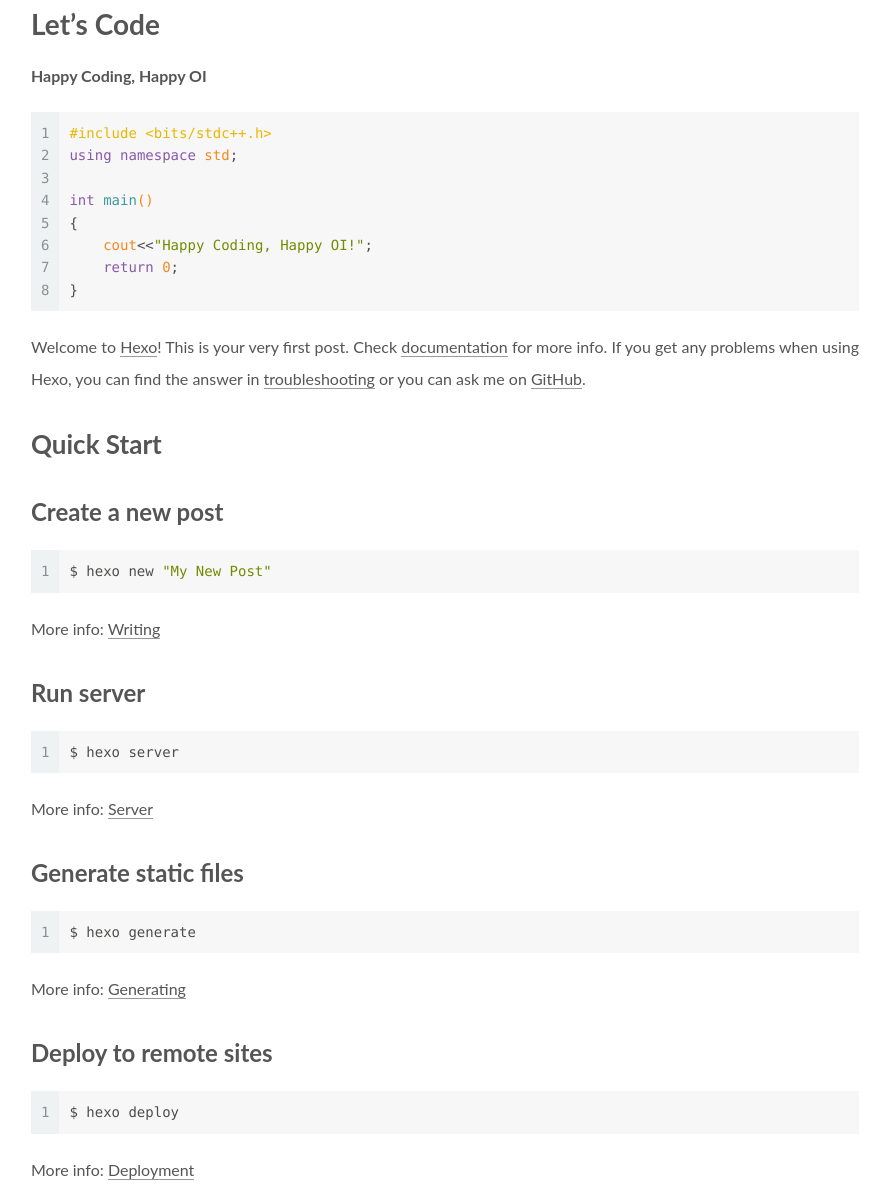
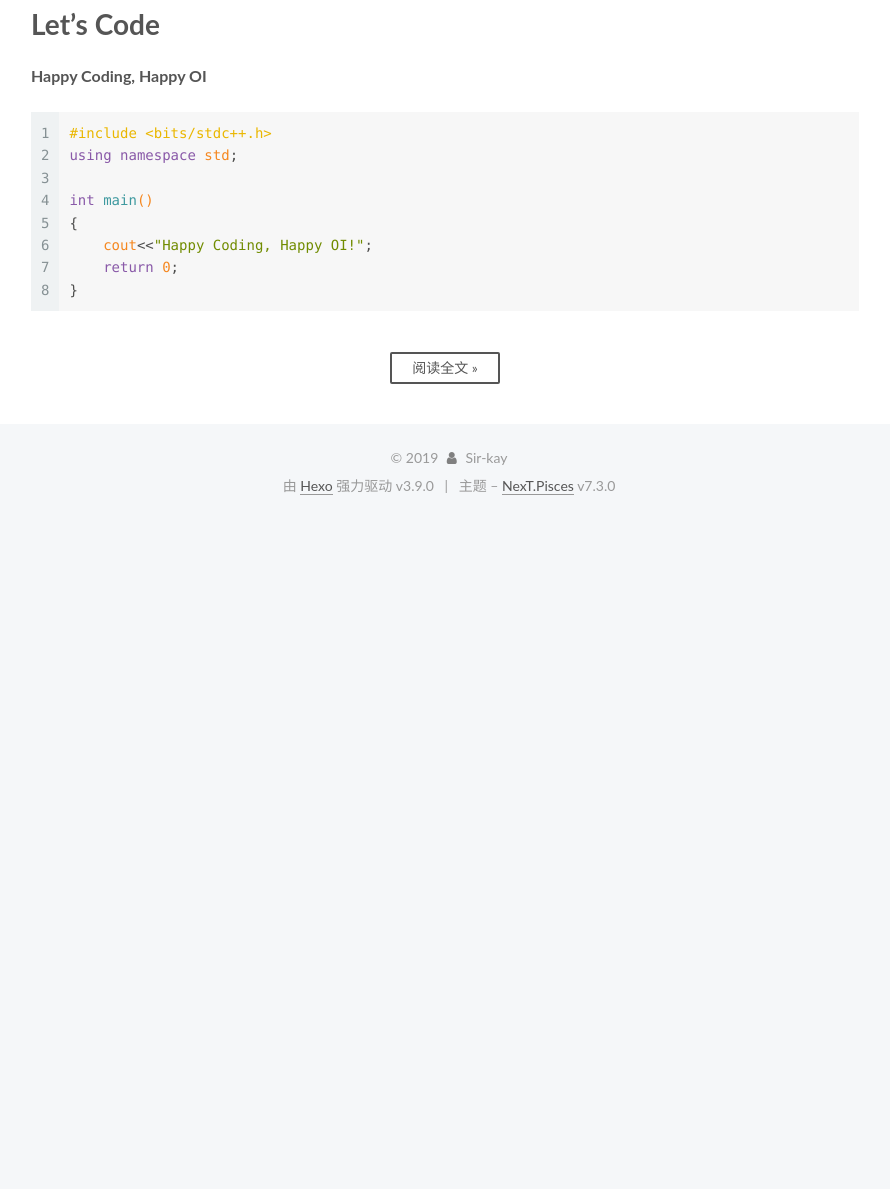
Before and after one commit to Sir-kay/Sir-kay.github.io, a plain HTML site: page index.html in a window 1280 px wide. Shown: the part 762-1951 px from the top of the page, without its empty margins (321-1211 px from the left). After the commit the page ends 1282 px from the top, so only its background shows below. Drawn offline with nearby package versions, Linux system fonts and the light colour scheme; some packages are replaced by stand-ins of ours.

Commit message:
Site updated: 2019-08-12 15:05:58

```diff
--- a/css/main.css
+++ b/css/main.css
@@ -1664,7 +1664,7 @@ pre .javascript .function {
 }
 .links-of-author a::before,
 .links-of-author span.exturl::before {
-  background: #332fff;
+  background: #ff1dff;
   border-radius: 50%;
   content: ' ';
   display: inline-block;
--- a/index.html
+++ b/index.html
@@ -355,7 +355,7 @@
 
 
 
-              <time title="创建时间：2019-08-12 10:11:39 / 修改时间：15:04:29" itemprop="dateCreated datePublished" datetime="2019-08-12T10:11:39+08:00">2019-08-12</time>
+              <time title="创建时间：2019-08-12 10:11:39 / 修改时间：15:05:39" itemprop="dateCreated datePublished" datetime="2019-08-12T10:11:39+08:00">2019-08-12</time>
             </span>
 
 
@@ -374,20 +374,17 @@
     <div class="post-body" itemprop="articleBody">
 
 
+          <h1 id="Let’s-Code"><a href="#Let’s-Code" class="headerlink" title="Let’s Code"></a>Let’s Code</h1><p><strong>Happy Coding, Happy OI</strong></p>
+<figure class="highlight cpp"><table><tr><td class="gutter"><pre><span class="line">1</span><br><span class="line">2</span><br><span class="line">3</span><br><span class="line">4</span><br><span class="line">5</span><br><span class="line">6</span><br><span class="line">7</span><br><span class="line">8</span><br></pre></td><td class="code"><pre><span class="line"><span class="meta">#<span class="meta-keyword">include</span> <span class="meta-string">&lt;bits/stdc++.h&gt;</span></span></span><br><span class="line"><span class="keyword">using</span> <span class="keyword">namespace</span> <span class="built_in">std</span>;</span><br><span class="line"></span><br><span class="line"><span class="function"><span class="keyword">int</span> <span class="title">main</span><span class="params">()</span></span></span><br><span class="line"><span class="function"></span>&#123;</span><br><span class="line">    <span class="built_in">cout</span>&lt;&lt;<span class="string">"Happy Coding, Happy OI!"</span>;</span><br><span class="line">    <span class="keyword">return</span> <span class="number">0</span>;</span><br><span class="line">&#125;</span><br></pre></td></tr></table></figure>
+          <!--noindex-->
 
-            <h1 id="Let’s-Code"><a href="#Let’s-Code" class="headerlink" title="Let’s Code"></a>Let’s Code</h1><p><strong>Happy Coding, Happy OI</strong></p>
-<figure class="highlight cpp"><table><tr><td class="gutter"><pre><span class="line">1</span><br><span class="line">2</span><br><span class="line">3</span><br><span class="line">4</span><br><span class="line">5</span><br><span class="line">6</span><br><span class="line">7</span><br><span class="line">8</span><br></pre></td><td class="code"><pre><span class="line"><span class="meta">#<span class="meta-keyword">include</span> <span class="meta-string">&lt;bits/stdc++.h&gt;</span></span></span><br><span class="line"><span class="keyword">using</span> <span class="keyword">namespace</span> <span class="built_in">std</span>;</span><br><span class="line"></span><br><span class="line"><span class="function"><span class="keyword">int</span> <span class="title">main</span><span class="params">()</span></span></span><br><span class="line"><span class="function"></span>&#123;</span><br><span class="line">    <span class="built_in">cout</span>&lt;&lt;<span class="string">"Happy Coding, Happy OI!"</span>;</span><br><span class="line">    <span class="keyword">return</span> <span class="number">0</span>;</span><br><span class="line">&#125;</span><br></pre></td></tr></table></figure>
-<p>Welcome to <a href="https://hexo.io/" target="_blank" rel="noopener">Hexo</a>! This is your very first post. Check <a href="https://hexo.io/docs/" target="_blank" rel="noopener">documentation</a> for more info. If you get any problems when using Hexo, you can find the answer in <a href="https://hexo.io/docs/troubleshooting.html" target="_blank" rel="noopener">troubleshooting</a> or you can ask me on <a href="https://github.com/hexojs/hexo/issues" target="_blank" rel="noopener">GitHub</a>.</p>
-<h2 id="Quick-Start"><a href="#Quick-Start" class="headerlink" title="Quick Start"></a>Quick Start</h2><h3 id="Create-a-new-post"><a href="#Create-a-new-post" class="headerlink" title="Create a new post"></a>Create a new post</h3><figure class="highlight bash"><table><tr><td class="gutter"><pre><span class="line">1</span><br></pre></td><td class="code"><pre><span class="line">$ hexo new <span class="string">"My New Post"</span></span><br></pre></td></tr></table></figure>
-<p>More info: <a href="https://hexo.io/docs/writing.html" target="_blank" rel="noopener">Writing</a></p>
-<h3 id="Run-server"><a href="#Run-server" class="headerlink" title="Run server"></a>Run server</h3><figure class="highlight bash"><table><tr><td class="gutter"><pre><span class="line">1</span><br></pre></td><td class="code"><pre><span class="line">$ hexo server</span><br></pre></td></tr></table></figure>
-<p>More info: <a href="https://hexo.io/docs/server.html" target="_blank" rel="noopener">Server</a></p>
-<h3 id="Generate-static-files"><a href="#Generate-static-files" class="headerlink" title="Generate static files"></a>Generate static files</h3><figure class="highlight bash"><table><tr><td class="gutter"><pre><span class="line">1</span><br></pre></td><td class="code"><pre><span class="line">$ hexo generate</span><br></pre></td></tr></table></figure>
-<p>More info: <a href="https://hexo.io/docs/generating.html" target="_blank" rel="noopener">Generating</a></p>
-<h3 id="Deploy-to-remote-sites"><a href="#Deploy-to-remote-sites" class="headerlink" title="Deploy to remote sites"></a>Deploy to remote sites</h3><figure class="highlight bash"><table><tr><td class="gutter"><pre><span class="line">1</span><br></pre></td><td class="code"><pre><span class="line">$ hexo deploy</span><br></pre></td></tr></table></figure>
-<p>More info: <a href="https://hexo.io/docs/deployment.html" target="_blank" rel="noopener">Deployment</a></p>
+            <div class="post-button text-center">
+              <a class="btn" href="/2019/08/12/hello-world/#more" rel="contents">
+                阅读全文 &raquo;
+              </a>
+            </div>
 
-
+          <!--/noindex-->
 
 
     </div>
```
Also changed, not shown: 2019/08/12/hello-world/index.html (+6 -5 lines).
